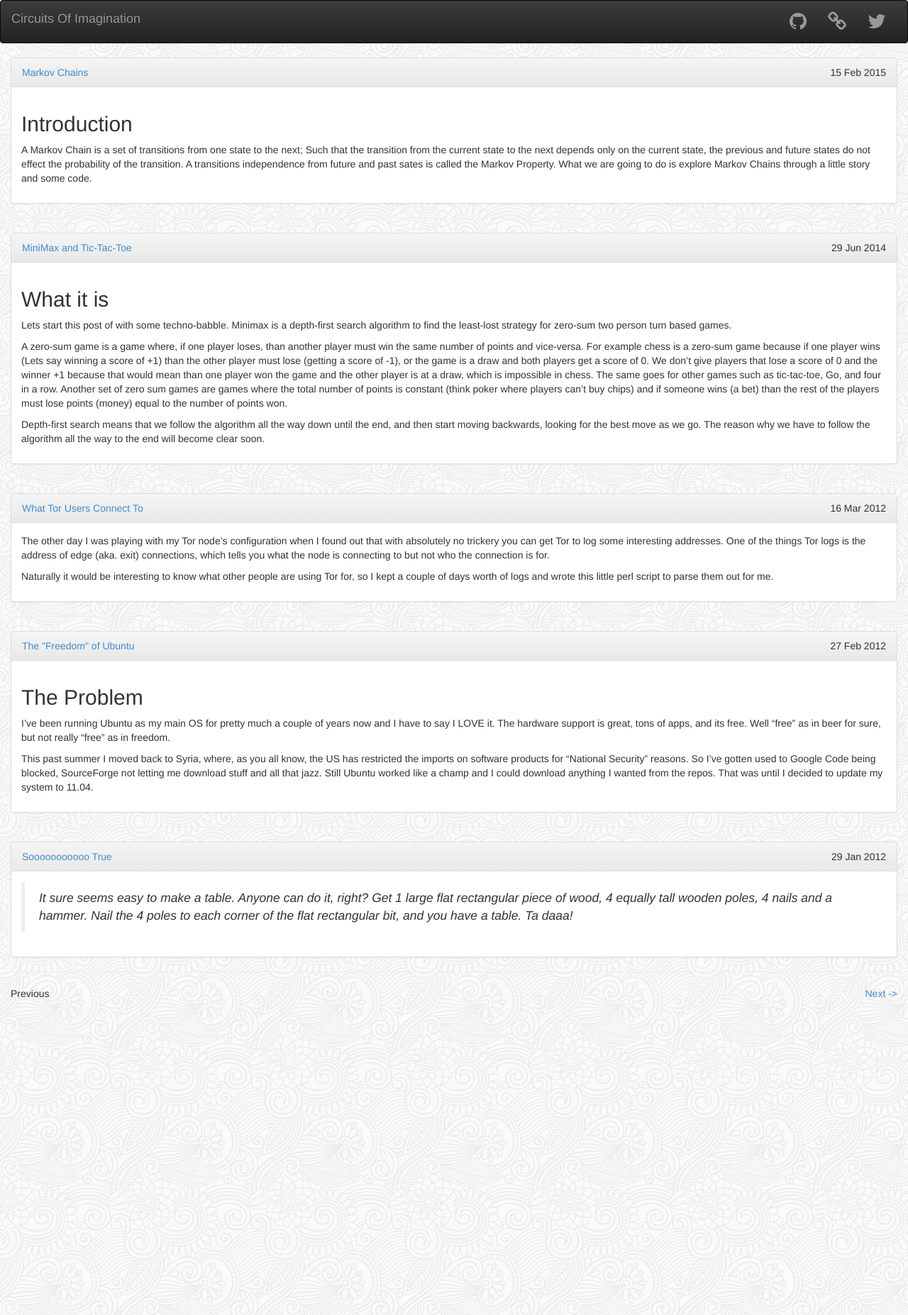
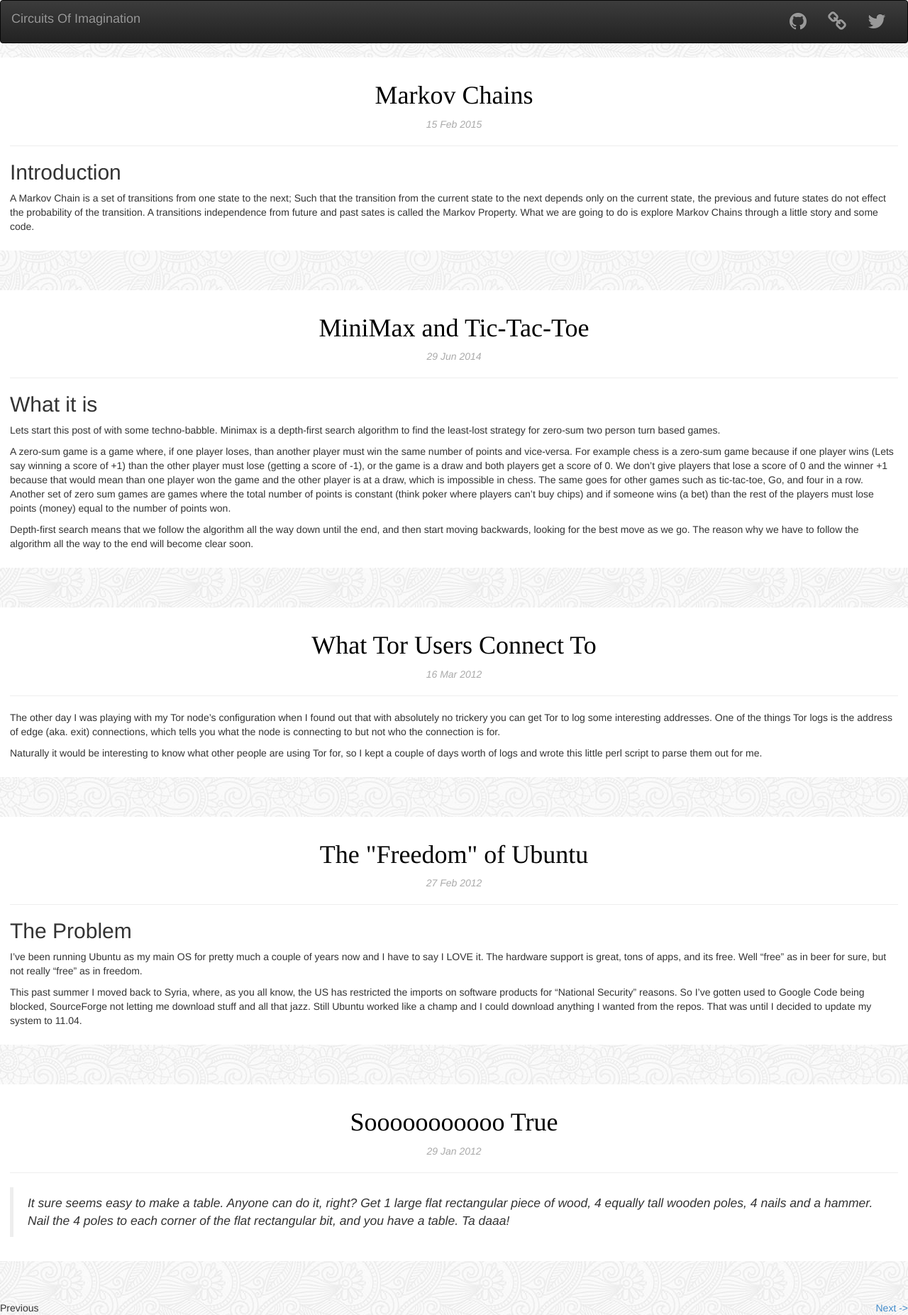
Before and after one commit to tantalum/tantalum.github.io, a Jekyll site: the page built from index.html, in a window 1280 px wide. Shown: the whole page at 71% size. Built offline with Jekyll 4.4.1, drawn with Linux system fonts in a browser that asks for light colours; nearby versions of some CDN libraries; Markdown is read by kramdown in place of the engine named in the settings; the list of posts is cut into pages by our own code; comment, search, counter and statistics services are not loaded.

Commit message:
Update layout and styles

```diff
--- a/_layouts/default.html
+++ b/_layouts/default.html
@@ -66,7 +66,7 @@
         </nav>
 
         <!-- Main Content -->
-        <section class="main-content content col-xs-12 col-sm-12 col-md-12 column">
+        <section class="main-content">
             {{ content }}
         </section>
 
--- a/css/main.css
+++ b/css/main.css
@@ -2,8 +2,37 @@ body {
     background: url('/img/symphony.png')
 }
 
-.post-content {
-    padding-left: 1em;
+.post {
+    background: #fff;
+    padding: 1em;
+    margin-bottom: 4em;
+}
+
+.post .post-meta {
+    text-align: center;
+}
+
+.post .post-meta a {
+    color: #000;
+}
+
+.post .post-meta .post-meta-title {
+    font-family: Times;
+}
+
+.post .post-meta a:hover {
+    text-decoration: none;
+    color: #428BCA;
+}
+
+.post .post-meta a:focus {
+    text-decoration: none;
+    color: #428BCA;
+}
+
+.post .post-meta .post-meta-date {
+    font-style: italic;
+    color: #aaa;
 }
 
 blockquote {
@@ -11,6 +40,10 @@ blockquote {
 }
 
 .highlight pre {
-    font-size: 0.5em;
+    font-size: 1em;
     font-weight: normal;
 }
+
+.disqus {
+    background: #fff;
+}
--- a/index.html
+++ b/index.html
@@ -3,21 +3,18 @@ layout: default
 title: Circuits Of Imagination Blog
 ---
 
-<div id="home">
-  <div class="posts">
 {% for post in paginator.posts %}
-    <section class="post panel panel-default">
-      <div class="post-meta panel-heading">
-        <a href="{{ post.url }}">{{ post.title }}</a>
-	<p class="post-meta-date pull-right">{{ post.date | date_to_string }}</p>
+<section class="post container-fluid">
+    <div class="post-meta">
+        <a href="{{ post.url }}"><h1 class="post-meta-title">{{ post.title }}</h1></a>
+	      <p class="post-meta-date">{{ post.date | date_to_string }}</p>
     </div>
-      <div class="post-content panel-body">
+    <hr class="content-seperator"/>
+    <div class="post-content">
 	      {{ post.excerpt }}
     </div>
 </section>
-    <hr/>
 {% endfor %}
-  </div>
 
 <div class="paginator">
     {% if paginator.previous_page %}
@@ -31,4 +28,3 @@ title: Circuits Of Imagination Blog
     <span class="next ">Next</span>
     {% endif %}
 </div>
-</div>
```
Also changed, not shown: _layouts/post.html (+12 -11 lines). Lines whose indentation alone changed are shown as unchanged.
